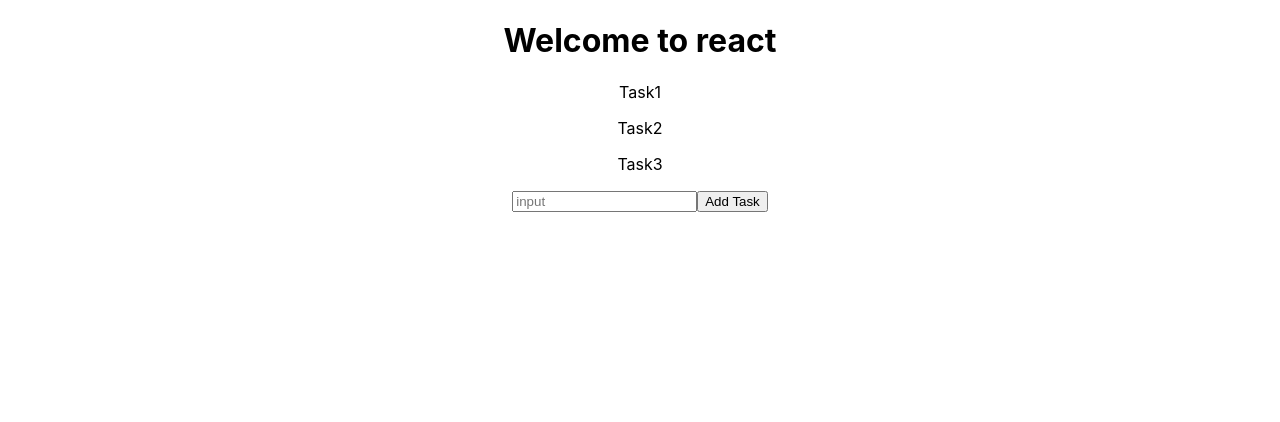
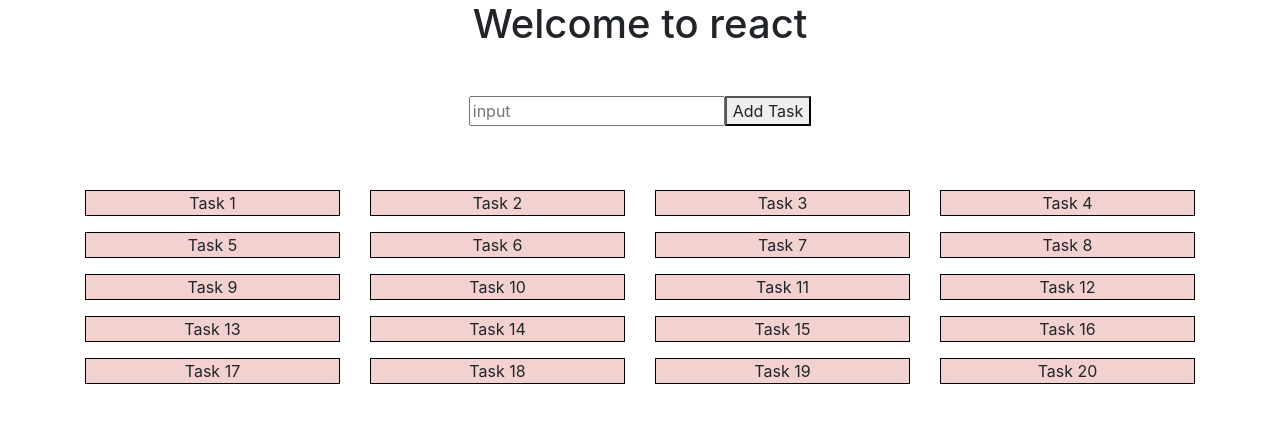
Before and after one commit to hovhannisyan-code/react-tutorial, a React (Create React App) app: page / in a window 1280 px wide. Shown: the top 422 px of the page. Built offline with nearby package versions, Linux system fonts and the light colour scheme.

Commit message:
Homework lesson 8

```diff
--- a/package.json
+++ b/package.json
@@ -6,7 +6,9 @@
     "@testing-library/jest-dom": "^5.11.9",
     "@testing-library/react": "^11.2.3",
     "@testing-library/user-event": "^12.6.2",
+    "bootstrap": "^4.6.0",
     "react": "^17.0.1",
+    "react-bootstrap": "^1.4.3",
     "react-dom": "^17.0.1",
     "react-scripts": "4.0.1",
     "web-vitals": "^0.2.4"
--- a/src/Components/ToDo/Task.jsx
+++ b/src/Components/ToDo/Task.jsx
@@ -1,6 +1,10 @@
-function Task({task}) {
+import styles from './index.module.css';
+const Task = ({ task }) => {
     return (
-        <p>{task}</p>
+        <div className={styles.task}>
+            {task}
+        </div>
+
     )
 
 }
--- a/src/Components/ToDo/ToDo.jsx
+++ b/src/Components/ToDo/ToDo.jsx
@@ -1,33 +1,46 @@
 import { Component } from "react";
 import Task from "./Task";
 import AddNewTask from "./AddNewTask";
+import {Container, Row, Col} from 'react-bootstrap';
+
 class ToDo extends Component {
     constructor(props) {
         super();
+        const tasks = [];
+        for (let i = 0; i < 20; i++ ) {
+            tasks.push(`Task ${i+1}`)
+        }
         this.state = {
-            tasks: ['Task1', 'Task2', 'Task3'],
-            inputeValue: ''
+            tasks
         }
     }
 
     handleCatchValue = (inputValue) => {
-        this.setState(prevState => ({
-            tasks: [...prevState.tasks, inputValue]
-        }))
+        if(!inputValue) return;
+        const tasks = [...this.state.tasks];
+        tasks.push(inputValue);
+        this.setState({
+            tasks
+        })
     }
     render() {
+        const taskJsxArr = [];
         const tasks = this.state.tasks.map((task, index) => {
             return (
-                <Task key={index} task={task} />
+                <Col key={index} xs={12} sm={6} md={4} lg={3}  className="d-flex justify-content-center mt-3 align-items-center">
+                    <Task task={task}/>
+                </Col>
             )
-        })
+        });
         return (
-            <div className="todo-list">
-                <div className="tasks">
+            <Container className="todo-list">
+                <Row className="justify-content-center my-5">
+                    <AddNewTask onSubmit={this.handleCatchValue} />
+                </Row>
+                <Row className="justify-content-center mt-3">
                     {tasks}
-                </div>
-                <AddNewTask onSubmit={this.handleCatchValue} />
-            </div>
+                </Row>
+            </Container>
 
         )
     }
--- /dev/null
+++ b/src/Components/ToDo/index.module.css
@@ -0,0 +1,5 @@
+.task {
+    width: 100%;
+    border: 1px solid #000;
+    background: rgba(214, 103, 103, .3);
+}
--- a/src/index.js
+++ b/src/index.js
@@ -1,8 +1,10 @@
 import React from 'react';
 import ReactDOM from 'react-dom';
+import App from './App';
+import './reset.css';
+import reportWebVitals from './reportWebVitals';
+import 'bootstrap/dist/css/bootstrap.min.css';
 import './index.css';
-import App from './App';
-import reportWebVitals from './reportWebVitals';
 
 ReactDOM.render(
   <React.StrictMode>
--- /dev/null
+++ b/src/reset.css
@@ -0,0 +1,363 @@
+html, body, div, span, applet, object, iframe,
+h1, h2, h3, h4, h5, h6, p, blockquote, pre,
+a, abbr, acronym, address, big, cite, code,
+del, dfn, em, img, ins, kbd, q, s, samp,
+small, strike, strong, sub, sup, tt, var,
+b, u, i, center,
+dl, dt, dd, ol, ul, li,
+fieldset, form, label, legend,
+table, caption, tbody, tfoot, thead, tr, th, td,
+article, aside, canvas, details, embed,
+figure, figcaption, footer, header, hgroup,
+menu, nav, output, ruby, section, summary,
+time, mark, audio, video {
+  margin: 0;
+	padding: 0;
+	border: 0;
+	font-size: 100%;
+	font: inherit;
+	vertical-align: baseline;
+}
+
+/* make sure to set some focus styles for accessibility */
+:focus {
+    outline: 0;
+}
+
+/* HTML5 display-role reset for older browsers */
+article, aside, details, figcaption, figure,
+footer, header, hgroup, menu, nav, section {
+	display: block;
+}
+
+body {
+	line-height: 1;
+}
+
+ol, ul {
+	list-style: none;
+}
+
+blockquote, q {
+	quotes: none;
+}
+
+blockquote:before, blockquote:after,
+q:before, q:after {
+	content: '';
+	content: none;
+}
+
+table {
+	border-collapse: collapse;
+	border-spacing: 0;
+}
+
+input[type=search]::-webkit-search-cancel-button,
+input[type=search]::-webkit-search-decoration,
+input[type=search]::-webkit-search-results-button,
+input[type=search]::-webkit-search-results-decoration {
+    -webkit-appearance: none;
+    -moz-appearance: none;
+}
+
+input[type=search] {
+    -webkit-appearance: none;
+    -moz-appearance: none;
+    -webkit-box-sizing: content-box;
+    -moz-box-sizing: content-box;
+    box-sizing: content-box;
+}
+
+textarea {
+    overflow: auto;
+    vertical-align: top;
+    resize: vertical;
+}
+
+/**
+ * Correct `inline-block` display not defined in IE 6/7/8/9 and Firefox 3.
+ */
+
+audio,
+canvas,
+video {
+    display: inline-block;
+    *display: inline;
+    *zoom: 1;
+    max-width: 100%;
+}
+
+/**
+ * Prevent modern browsers from displaying `audio` without controls.
+ * Remove excess height in iOS 5 devices.
+ */
+
+audio:not([controls]) {
+    display: none;
+    height: 0;
+}
+
+/**
+ * Address styling not present in IE 7/8/9, Firefox 3, and Safari 4.
+ * Known issue: no IE 6 support.
+ */
+
+[hidden] {
+    display: none;
+}
+
+/**
+ * 1. Correct text resizing oddly in IE 6/7 when body `font-size` is set using
+ *    `em` units.
+ * 2. Prevent iOS text size adjust after orientation change, without disabling
+ *    user zoom.
+ */
+
+html {
+    font-size: 100%; /* 1 */
+    -webkit-text-size-adjust: 100%; /* 2 */
+    -ms-text-size-adjust: 100%; /* 2 */
+}
+
+/**
+ * Address `outline` inconsistency between Chrome and other browsers.
+ */
+
+a:focus {
+    outline: thin dotted;
+}
+
+/**
+ * Improve readability when focused and also mouse hovered in all browsers.
+ */
+
+a:active,
+a:hover {
+    outline: 0;
+}
+
+/**
+ * 1. Remove border when inside `a` element in IE 6/7/8/9 and Firefox 3.
+ * 2. Improve image quality when scaled in IE 7.
+ */
+
+img {
+    border: 0; /* 1 */
+    -ms-interpolation-mode: bicubic; /* 2 */
+}
+
+/**
+ * Address margin not present in IE 6/7/8/9, Safari 5, and Opera 11.
+ */
+
+figure {
+    margin: 0;
+}
+
+/**
+ * Correct margin displayed oddly in IE 6/7.
+ */
+
+form {
+    margin: 0;
+}
+
+/**
+ * Define consistent border, margin, and padding.
+ */
+
+fieldset {
+    border: 1px solid #c0c0c0;
+    margin: 0 2px;
+    padding: 0.35em 0.625em 0.75em;
+}
+
+/**
+ * 1. Correct color not being inherited in IE 6/7/8/9.
+ * 2. Correct text not wrapping in Firefox 3.
+ * 3. Correct alignment displayed oddly in IE 6/7.
+ */
+
+legend {
+    border: 0; /* 1 */
+    padding: 0;
+    white-space: normal; /* 2 */
+    *margin-left: -7px; /* 3 */
+}
+
+/**
+ * 1. Correct font size not being inherited in all browsers.
+ * 2. Address margins set differently in IE 6/7, Firefox 3+, Safari 5,
+ *    and Chrome.
+ * 3. Improve appearance and consistency in all browsers.
+ */
+
+button,
+input,
+select,
+textarea {
+    font-size: 100%; /* 1 */
+    margin: 0; /* 2 */
+    vertical-align: baseline; /* 3 */
+    *vertical-align: middle; /* 3 */
+}
+
+/**
+ * Address Firefox 3+ setting `line-height` on `input` using `!important` in
+ * the UA stylesheet.
+ */
+
+button,
+input {
+    line-height: normal;
+}
+
+/**
+ * Address inconsistent `text-transform` inheritance for `button` and `select`.
+ * All other form control elements do not inherit `text-transform` values.
+ * Correct `button` style inheritance in Chrome, Safari 5+, and IE 6+.
+ * Correct `select` style inheritance in Firefox 4+ and Opera.
+ */
+
+button,
+select {
+    text-transform: none;
+}
+
+/**
+ * 1. Avoid the WebKit bug in Android 4.0.* where (2) destroys native `audio`
+ *    and `video` controls.
+ * 2. Correct inability to style clickable `input` types in iOS.
+ * 3. Improve usability and consistency of cursor style between image-type
+ *    `input` and others.
+ * 4. Remove inner spacing in IE 7 without affecting normal text inputs.
+ *    Known issue: inner spacing remains in IE 6.
+ */
+
+button,
+html input[type="button"], /* 1 */
+input[type="reset"],
+input[type="submit"] {
+    -webkit-appearance: button; /* 2 */
+    cursor: pointer; /* 3 */
+    *overflow: visible;  /* 4 */
+}
+
+/**
+ * Re-set default cursor for disabled elements.
+ */
+
+button[disabled],
+html input[disabled] {
+    cursor: default;
+}
+
+/**
+ * 1. Address box sizing set to content-box in IE 8/9.
+ * 2. Remove excess padding in IE 8/9.
+ * 3. Remove excess padding in IE 7.
+ *    Known issue: excess padding remains in IE 6.
+ */
+
+input[type="checkbox"],
+input[type="radio"] {
+    box-sizing: border-box; /* 1 */
+    padding: 0; /* 2 */
+    *height: 13px; /* 3 */
+    *width: 13px; /* 3 */
+}
+
+/**
+ * 1. Address `appearance` set to `searchfield` in Safari 5 and Chrome.
+ * 2. Address `box-sizing` set to `border-box` in Safari 5 and Chrome
+ *    (include `-moz` to future-proof).
+ */
+
+input[type="search"] {
+    -webkit-appearance: textfield; /* 1 */
+    -moz-box-sizing: content-box;
+    -webkit-box-sizing: content-box; /* 2 */
+    box-sizing: content-box;
+}
+
+/**
+ * Remove inner padding and search cancel button in Safari 5 and Chrome
+ * on OS X.
+ */
+
+input[type="search"]::-webkit-search-cancel-button,
+input[type="search"]::-webkit-search-decoration {
+    -webkit-appearance: none;
+}
+
+/**
+ * Remove inner padding and border in Firefox 3+.
+ */
+
+button::-moz-focus-inner,
+input::-moz-focus-inner {
+    border: 0;
+    padding: 0;
+}
+
+/**
+ * 1. Remove default vertical scrollbar in IE 6/7/8/9.
+ * 2. Improve readability and alignment in all browsers.
+ */
+
+textarea {
+    overflow: auto; /* 1 */
+    vertical-align: top; /* 2 */
+}
+
+/**
+ * Remove most spacing between table cells.
+ */
+
+table {
+    border-collapse: collapse;
+    border-spacing: 0;
+}
+
+html,
+button,
+input,
+select,
+textarea {
+    color: #222;
+}
+
+
+::-moz-selection {
+    background: #b3d4fc;
+    text-shadow: none;
+}
+
+::selection {
+    background: #b3d4fc;
+    text-shadow: none;
+}
+
+img {
+    vertical-align: middle;
+}
+
+fieldset {
+    border: 0;
+    margin: 0;
+    padding: 0;
+}
+
+textarea {
+    resize: vertical;
+}
+
+.chromeframe {
+    margin: 0.2em 0;
+    background: #ccc;
+    color: #000;
+    padding: 0.2em 0;
+}
+@leandroruel
+leandroruel commented on Aug 31, 2018
```
Also changed, not shown: 2 other files (tests, documents, lock files or other folders).
